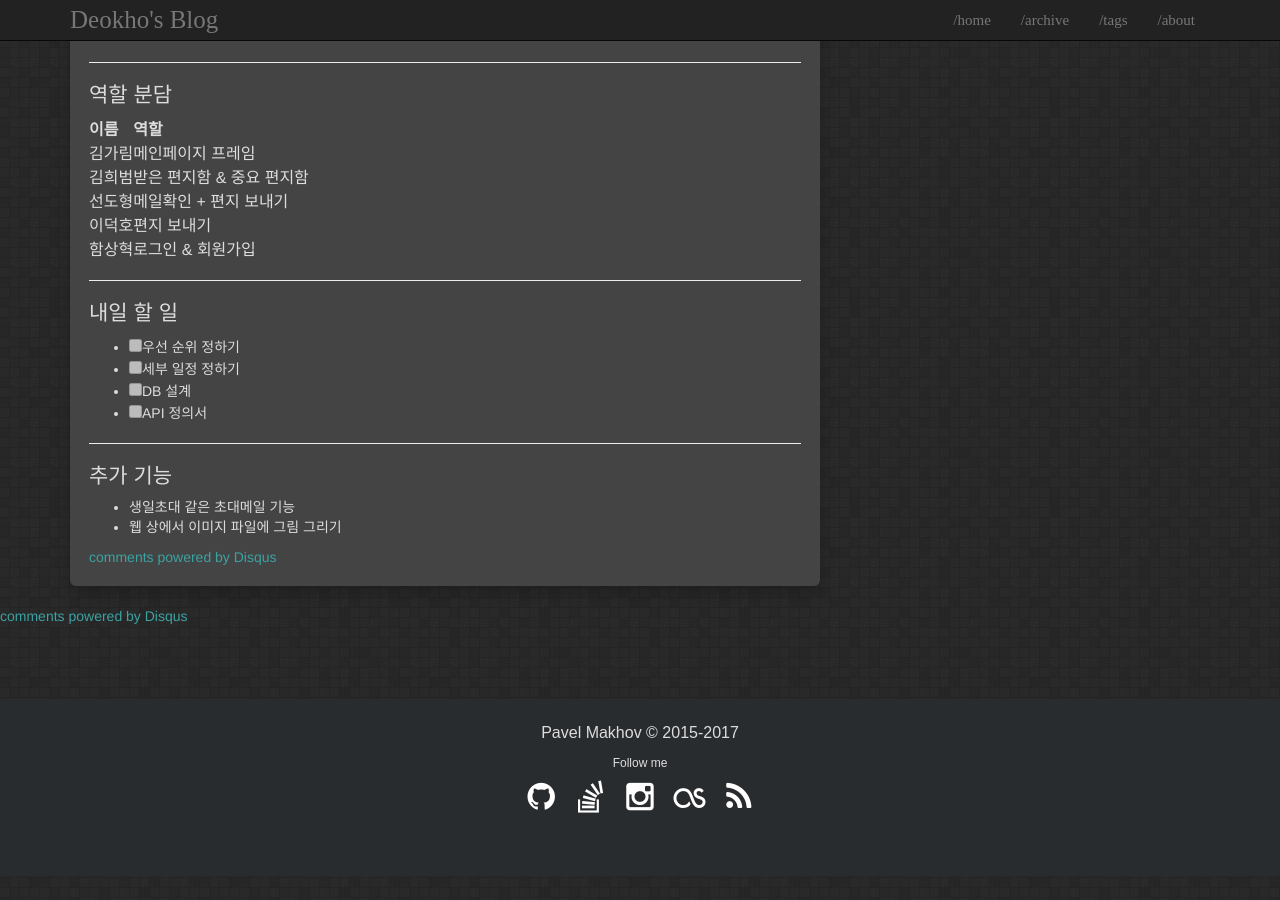
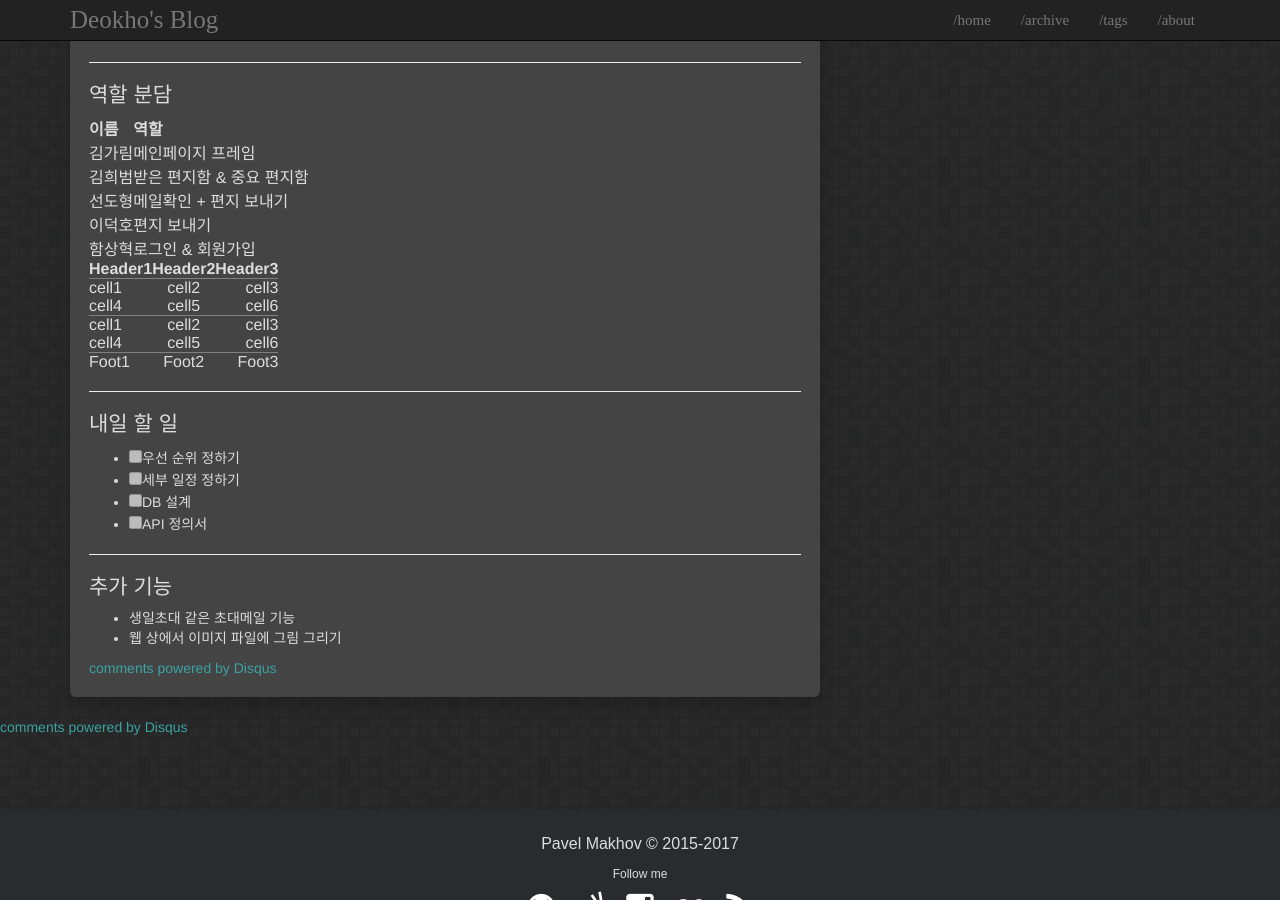
Before and after one commit to LeeDeokho/LeeDeokHo.github.io, a Jekyll site: the page built from _posts/2018-01-11-proceeding.md, in a window 1280 px wide and 900 px high, scrolled down 8623 px. Built offline with Jekyll 4.4.1, drawn with Linux system fonts in a browser that asks for light colours; comment, search, counter and statistics services are not loaded; before the commit the page ends 9499 px from its top, so only the background shows below that.

```diff
--- a/_posts/2018-01-11-proceeding.md
+++ b/_posts/2018-01-11-proceeding.md
@@ -161,6 +161,18 @@ comments: true
 |이덕호|편지 보내기|
 |함상혁|로그인 & 회원가입|
 
+| Header1 | Header2 | Header3 |
+|:--------|:-------:|--------:|
+| cell1   | cell2   | cell3   |
+| cell4   | cell5   | cell6   |
+|----
+| cell1   | cell2   | cell3   |
+| cell4   | cell5   | cell6   |
+|=====
+| Foot1   | Foot2   | Foot3
+{: rules="groups"}
+
+
 ---
 ## 내일 할 일
 - [ ] 우선 순위 정하기
```
